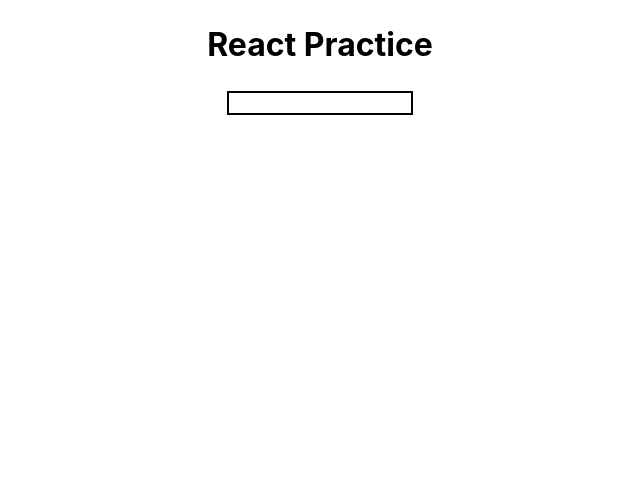
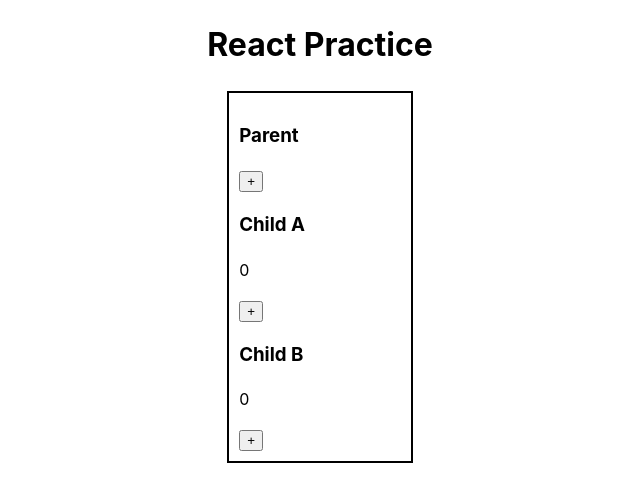
Before and after one commit to GhMamadreza84/React-Practice, a React (Vite) app: page / in a window 1280 px wide. Shown: the top 502 px of the page, without its empty margins (320-960 px from the left). Built offline with nearby package versions, Linux system fonts and the light colour scheme.

Commit message:
use props with children

```diff
--- a/src/components/StyledDiv.jsx
+++ b/src/components/StyledDiv.jsx
@@ -1,9 +1,9 @@
 
-const StyledDiv = () => {
+const StyledDiv = ({children}) => {
     const styles = {border: "2px solid black", padding: "10px", margin: "20px"}
     return (
         <div style={styles}>
-
+            {children}
         </div>
     );
 }
```
